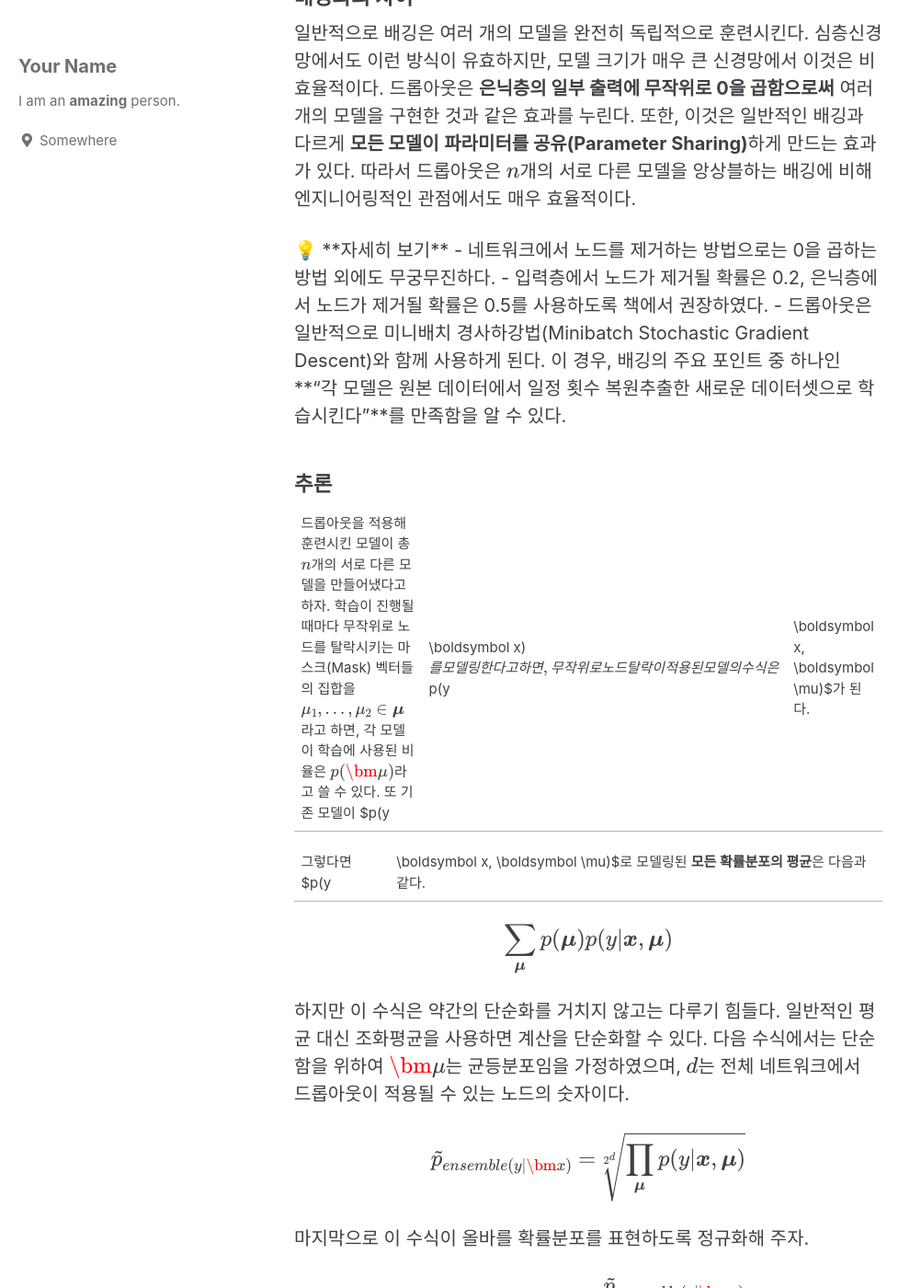
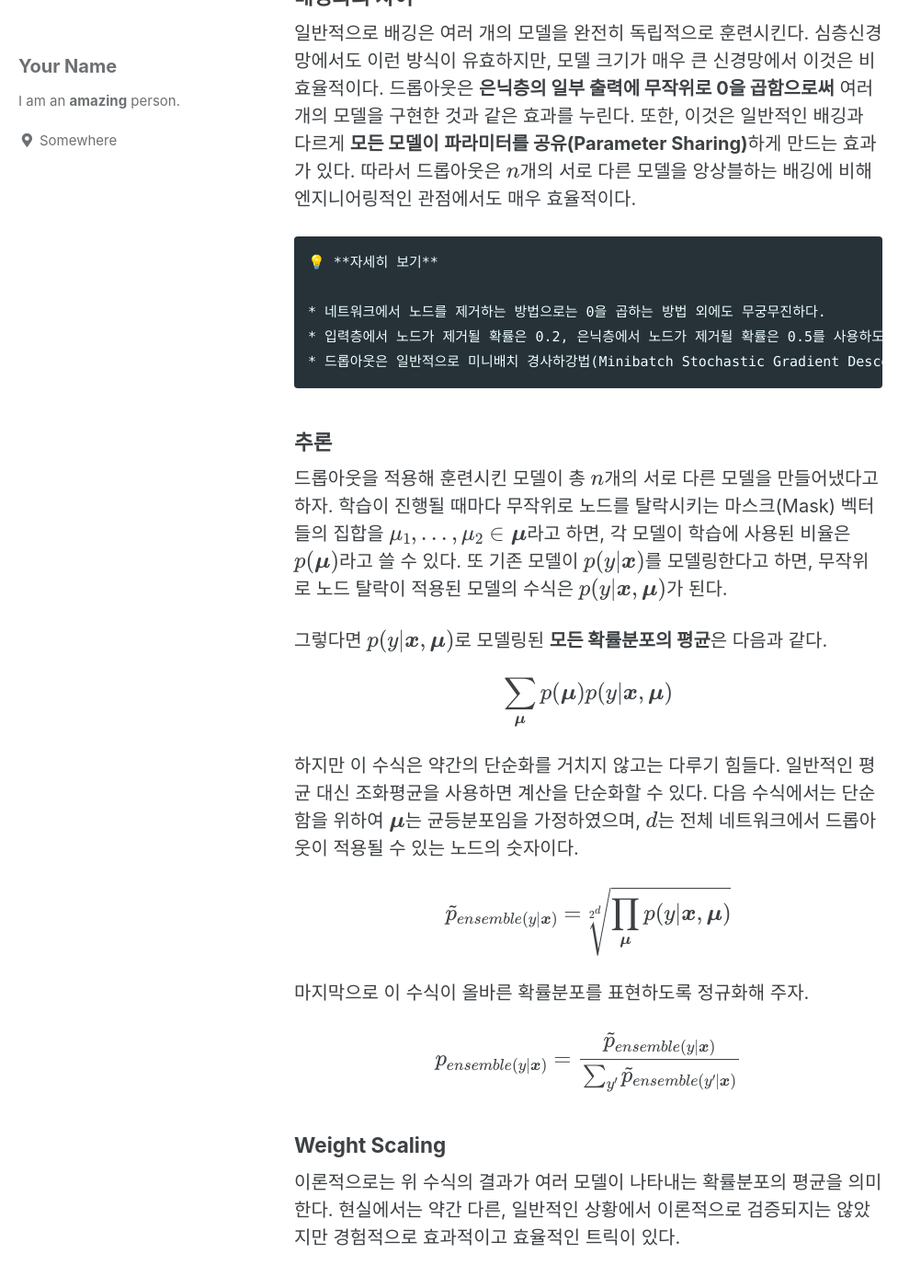
Before and after one commit to yellokat/yellokat.github.io_legacy, a Jekyll site: the page built from _posts/2022-10-04-7.12.-Dropout.md, in a window 1280 px wide and 1400 px high, scrolled down 1038 px. Shown: the whole window at 92% size, without its empty margins (0-1002 px from the left). Built offline with Jekyll 4.4.1, drawn with Linux system fonts in a browser that asks for light colours; cached includes are drawn as plain includes; formulas are drawn with MathJax 3; some of the changed text lies outside the part shown.

Commit message:
escape OR symbol

````diff
--- a/_posts/2022-10-04-7.12.-Dropout.md
+++ b/_posts/2022-10-04-7.12.-Dropout.md
@@ -19,34 +19,34 @@ tags:
 
 일반적으로 배깅은 여러 개의 모델을 완전히 독립적으로 훈련시킨다. 심층신경망에서도 이런 방식이 유효하지만, 모델 크기가 매우 큰 신경망에서 이것은 비효율적이다. 드롭아웃은 **은닉층의 일부 출력에 무작위로 0을 곱함으로써** 여러 개의 모델을 구현한 것과 같은 효과를 누린다. 또한, 이것은 일반적인 배깅과 다르게 **모든 모델이** **파라미터를 공유(Parameter Sharing)**하게 만드는 효과가 있다. 따라서 드롭아웃은 $n$개의 서로 다른 모델을 앙상블하는 배깅에 비해 엔지니어링적인 관점에서도 매우 효율적이다.
 
-<aside>
+```
 💡 **자세히 보기**
 
-- 네트워크에서 노드를 제거하는 방법으로는 0을 곱하는 방법 외에도 무궁무진하다.
-- 입력층에서 노드가 제거될 확률은 0.2, 은닉층에서 노드가 제거될 확률은 0.5를 사용하도록 책에서 권장하였다.
-- 드롭아웃은 일반적으로 미니배치 경사하강법(Minibatch Stochastic Gradient Descent)와 함께 사용하게 된다. 이 경우, 배깅의 주요 포인트 중 하나인 **“각 모델은 원본 데이터에서 일정 횟수 복원추출한 새로운 데이터셋으로 학습시킨다”**를 만족함을 알 수 있다.
-</aside>
+* 네트워크에서 노드를 제거하는 방법으로는 0을 곱하는 방법 외에도 무궁무진하다.
+* 입력층에서 노드가 제거될 확률은 0.2, 은닉층에서 노드가 제거될 확률은 0.5를 사용하도록 책에서 권장하였다.
+* 드롭아웃은 일반적으로 미니배치 경사하강법(Minibatch Stochastic Gradient Descent)와 함께 사용하게 된다. 이 경우, 배깅의 주요 포인트 중 하나인 **“각 모델은 원본 데이터에서 일정 횟수 복원추출한 새로운 데이터셋으로 학습시킨다”**를 만족함을 알 수 있다.
+```
 
 ### 추론
 
-드롭아웃을 적용해 훈련시킨 모델이 총 $n$개의 서로 다른 모델을 만들어냈다고 하자. 학습이 진행될 때마다 무작위로 노드를 탈락시키는 마스크(Mask) 벡터들의 집합을 $\mu_1, \dots, \mu_2 \in \boldsymbol \mu$라고 하면, 각 모델이 학습에 사용된 비율은 $p(\bm \mu)$라고 쓸 수 있다. 또 기존 모델이 $p(y|\boldsymbol x)$를 모델링한다고 하면, 무작위로 노드 탈락이 적용된 모델의 수식은 $p(y|\boldsymbol x, \boldsymbol \mu)$가 된다.
+드롭아웃을 적용해 훈련시킨 모델이 총 $n$개의 서로 다른 모델을 만들어냈다고 하자. 학습이 진행될 때마다 무작위로 노드를 탈락시키는 마스크(Mask) 벡터들의 집합을 $\mu_1, \dots, \mu_2 \in \boldsymbol \mu$라고 하면, 각 모델이 학습에 사용된 비율은 $p(\boldsymbol \mu)$라고 쓸 수 있다. 또 기존 모델이 $p(y\|\boldsymbol x)$를 모델링한다고 하면, 무작위로 노드 탈락이 적용된 모델의 수식은 $p(y\|\boldsymbol x, \boldsymbol \mu)$가 된다.
 
-그렇다면 $p(y|\boldsymbol x, \boldsymbol \mu)$로 모델링된 **모든 확률분포의 평균**은 다음과 같다.
+그렇다면 $p(y\|\boldsymbol x, \boldsymbol \mu)$로 모델링된 **모든 확률분포의 평균**은 다음과 같다.
 
 $$
 \sum_{\boldsymbol\mu}p({\boldsymbol \mu})p(y|\boldsymbol x, \boldsymbol \mu)
 $$
 
-하지만 이 수식은 약간의 단순화를 거치지 않고는 다루기 힘들다. 일반적인 평균 대신 조화평균을 사용하면 계산을 단순화할 수 있다. 다음 수식에서는 단순함을 위하여 $\bm \mu$는 균등분포임을 가정하였으며, $d$는 전체 네트워크에서 드롭아웃이 적용될 수 있는 노드의 숫자이다.
+하지만 이 수식은 약간의 단순화를 거치지 않고는 다루기 힘들다. 일반적인 평균 대신 조화평균을 사용하면 계산을 단순화할 수 있다. 다음 수식에서는 단순함을 위하여 $\boldsymbol \mu$는 균등분포임을 가정하였으며, $d$는 전체 네트워크에서 드롭아웃이 적용될 수 있는 노드의 숫자이다.
 
 $$
-\tilde{p}_{ensemble(y|\bm x)}=\sqrt[2^d]{\prod_{\boldsymbol \mu}p(y|\boldsymbol x, \boldsymbol \mu)}
+\tilde{p}_{ensemble(y|\boldsymbol x)}=\sqrt[2^d]{\prod_{\boldsymbol \mu}p(y|\boldsymbol x, \boldsymbol \mu)}
 $$
 
-마지막으로 이 수식이 올바를 확률분포를 표현하도록 정규화해 주자.
+마지막으로 이 수식이 올바른 확률분포를 표현하도록 정규화해 주자.
 
 $$
-p_{ensemble(y|\bm x)}=\frac{\tilde{p}_{ensemble(y|\bm x)}}{\sum_{y'}\tilde{p}_{ensemble(y'|\boldsymbol x)}}
+p_{ensemble(y|\boldsymbol x)}=\frac{\tilde{p}_{ensemble(y|\boldsymbol x)}}{\sum_{y'}\tilde{p}_{ensemble(y'|\boldsymbol x)}}
 $$
 
 ### Weight Scaling
````
